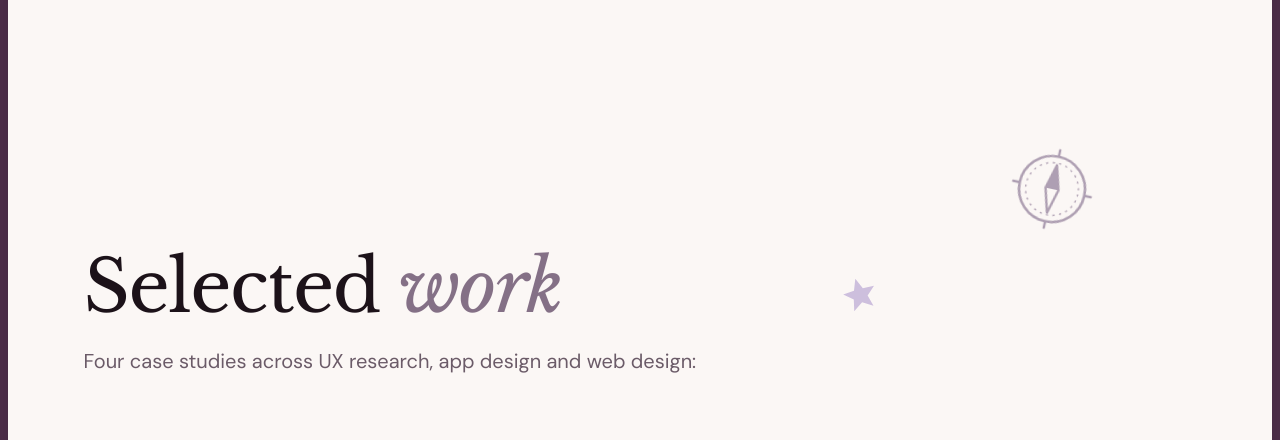
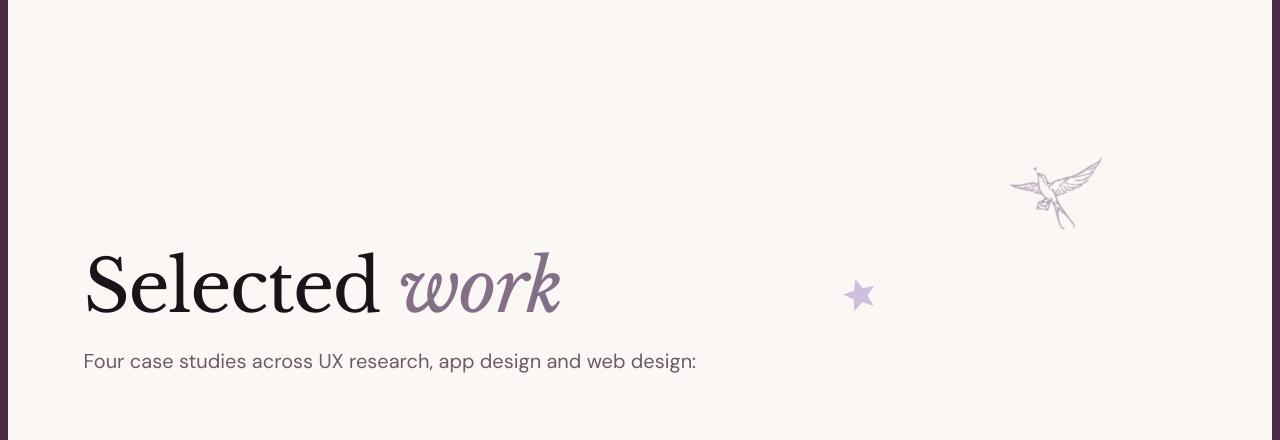
Before and after one commit to violetliux/violetliux.github.io, a plain HTML site: page index.html in a window 1280 px wide. Shown: the part 2640-3080 px from the top of the page. Drawn offline with nearby package versions, Linux system fonts and the light colour scheme.

Commit message:
Selected work: swap the compass ornament for the swallow icon
Co-Authored-By: Claude Opus 5.5 <noreply@anthropic.com>
Claude-Session: https://claude.ai/code/session_01UxY9VDXFkmhp5a5eAeEdGC

```diff
--- a/index.html
+++ b/index.html
@@ -1908,7 +1908,7 @@ h4,.or-change-text h4,.kc-opt-text h4,.folder h3,.ds-sec > h2,.ab-dlg-body h3,.a
   <!-- sw:start · Selected work: scroll-fill heading, then the four case studies as postcards -->
   <section class="work band selw" id="work" aria-labelledby="work-h">
     <div class="wrap sw-head">
-      <svg class="sw-float sw-float--a" aria-hidden="true"><use href="#o-compass"/></svg>
+      <img class="sw-float sw-float--a" src="img/icon-swallow.png" alt="" aria-hidden="true" width="88" height="88">
       <svg class="sw-float sw-float--b" aria-hidden="true"><use href="#o-star"/></svg>
       <h2 id="work-h" class="sw-title"><span class="sw-w">Selected</span> <em class="sw-w">work</em></h2>
       <p class="sw-sub">Four case studies across UX research, app design and web design:</p>
```
Also changed, not shown: img/icon-swallow.png (added).
